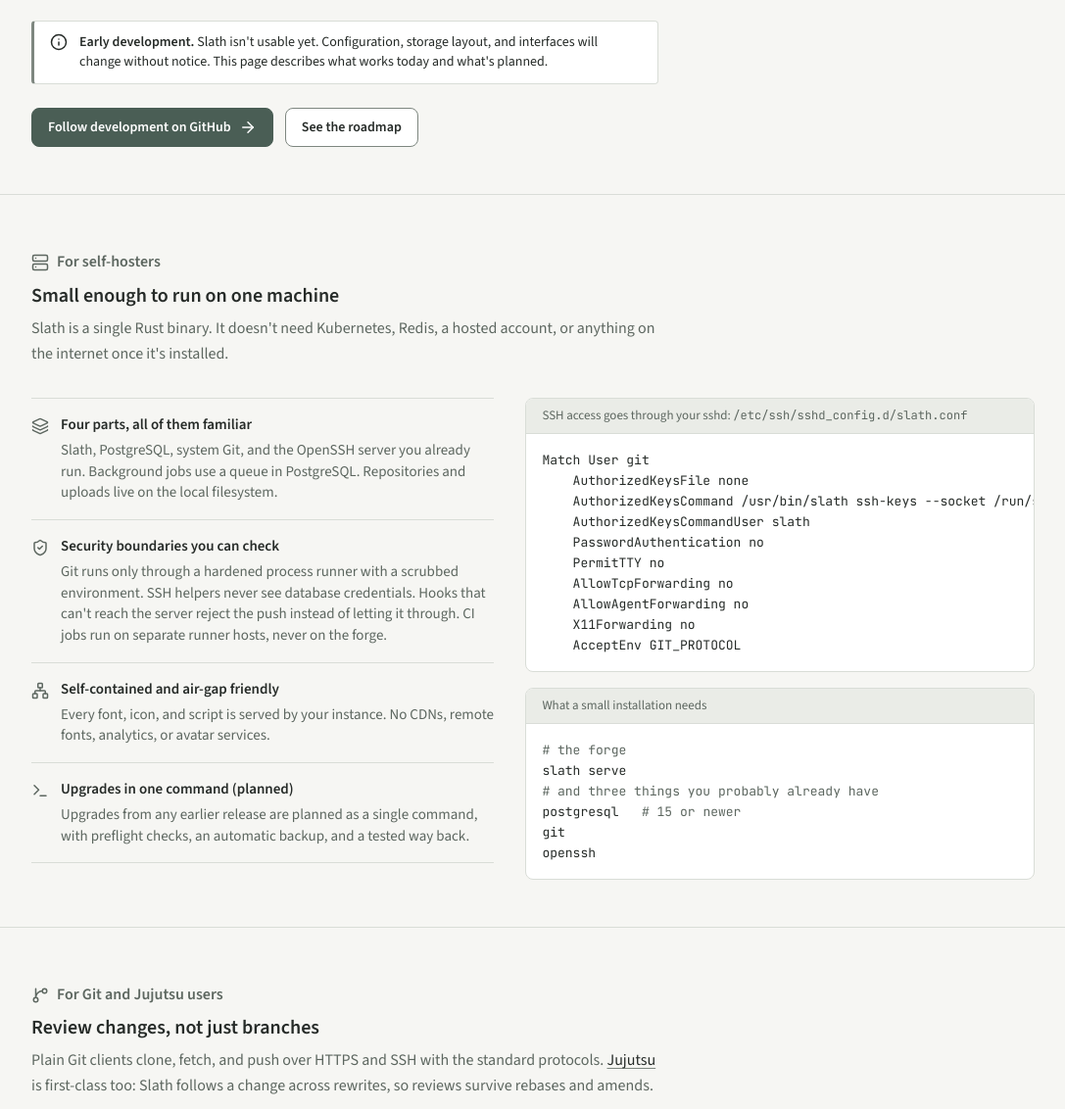
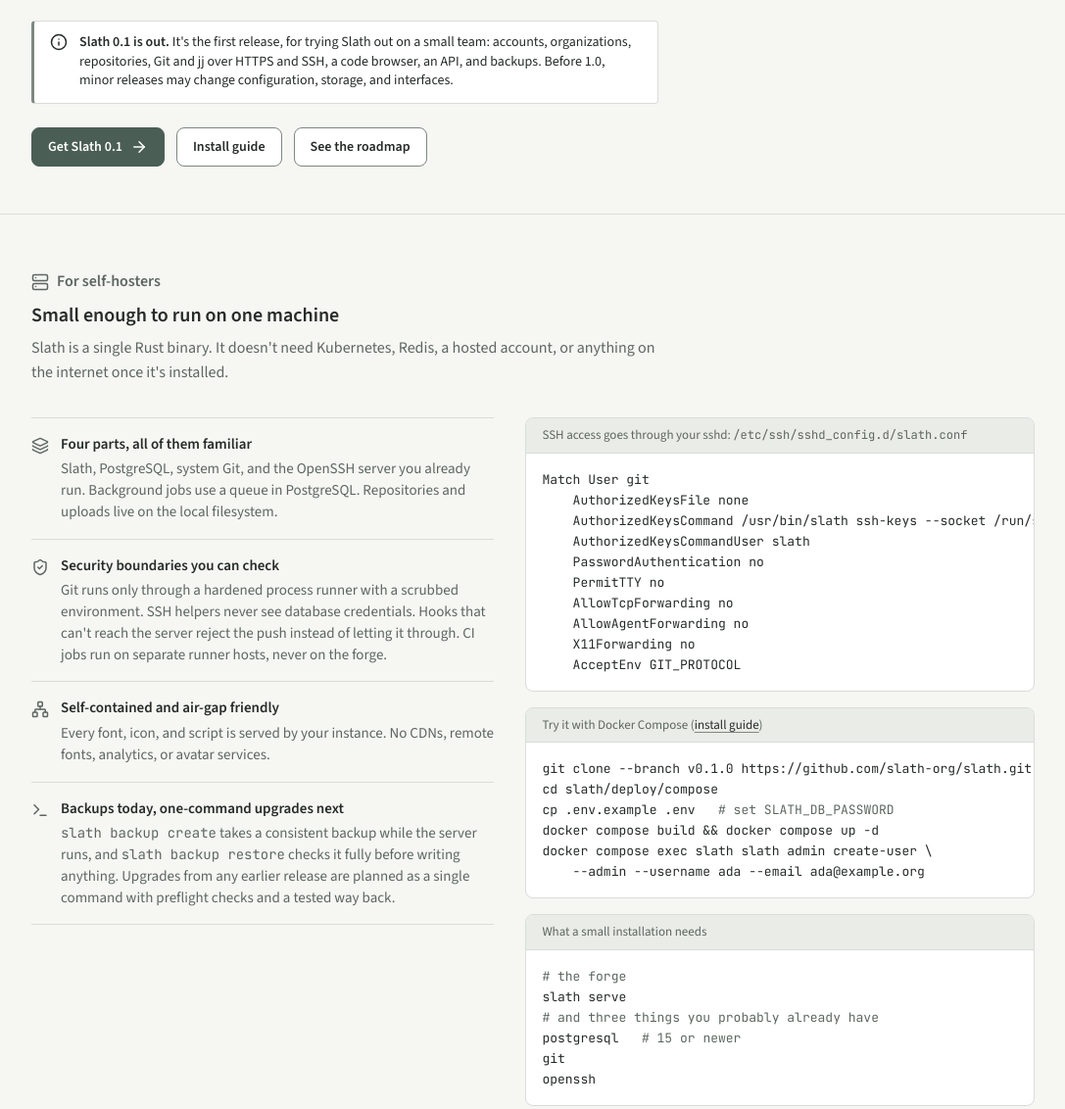
Before and after one commit to slath-org/slath.org, a plain HTML site: page index.html in a window 1280 px wide. Shown: the part 302-1434 px from the top of the page at 98% size, without its empty margins (96-1183 px from the left). Drawn offline with Linux system fonts and the light colour scheme.

Commit message:
Announce Slath 0.1
The notice now says 0.1 is out and what it covers, the hero links to the
release and the install guide, and the self-hosting section shows a Docker
Compose quick start and describes backups. The roadmap marks the
foundation done, 0.1 released, and 0.2 as next; "done" uses a square
marker so status isn't shown by color alone.

Signed-off-by: Erich Seifert <dev@erichseifert.de>

```diff
--- a/assets/site.css
+++ b/assets/site.css
@@ -482,6 +482,8 @@ td:first-child, th:first-child { white-space: nowrap; }
 }
 .status-active::before { background: currentColor; }
 .status-planned { color: var(--text-secondary); font-weight: 400; }
+/* Shape, not just color: done is a filled square. */
+.status-done::before { background: currentColor; border-radius: 2px; }
 
 /* Footer */
 .site-footer {
--- a/index.html
+++ b/index.html
@@ -52,13 +52,14 @@
         <p class="lede">Slath is a secure, lightweight forge you run yourself. A small installation needs only Slath, PostgreSQL, Git, and OpenSSH. It's free software under the AGPL.</p>
         <div class="notice" role="note">
           <svg class="icon" aria-hidden="true"><use href="assets/icons.svg#info"/></svg>
-          <p><strong>Early development.</strong> Slath isn't usable yet. Configuration, storage layout, and interfaces will change without notice. This page describes what works today and what's planned.</p>
+          <p><strong>Slath 0.1 is out.</strong> It's the first release, for trying Slath out on a small team: accounts, organizations, repositories, Git and jj over HTTPS and SSH, a code browser, an API, and backups. Before 1.0, minor releases may change configuration, storage, and interfaces.</p>
         </div>
         <div class="actions">
-          <a class="button button-primary" href="https://github.com/slath-org/slath">
-            Follow development on GitHub
+          <a class="button button-primary" href="https://github.com/slath-org/slath/releases/tag/v0.1.0">
+            Get Slath 0.1
             <svg class="icon" aria-hidden="true"><use href="assets/icons.svg#arrow-right"/></svg>
           </a>
+          <a class="button" href="https://github.com/slath-org/slath/blob/v0.1.0/docs/admin/install.md">Install guide</a>
           <a class="button" href="#roadmap">See the roadmap</a>
         </div>
       </div>
@@ -90,8 +91,8 @@
             </li>
             <li>
               <svg class="icon" aria-hidden="true"><use href="assets/icons.svg#terminal"/></svg>
-              <strong>Upgrades in one command (planned)</strong>
-              <p>Upgrades from any earlier release are planned as a single command, with preflight checks, an automatic backup, and a tested way back.</p>
+              <strong>Backups today, one-command upgrades next</strong>
+              <p><code>slath backup create</code> takes a consistent backup while the server runs, and <code>slath backup restore</code> checks it fully before writing anything. Upgrades from any earlier release are planned as a single command with preflight checks and a tested way back.</p>
             </li>
           </ul>
           <div>
@@ -107,6 +108,15 @@
     AllowAgentForwarding no
     X11Forwarding no
     AcceptEnv GIT_PROTOCOL</code></pre>
+            </figure>
+            <figure class="code">
+              <figcaption>Try it with Docker Compose (<a href="https://github.com/slath-org/slath/blob/v0.1.0/docs/admin/install.md">install guide</a>)</figcaption>
+<pre><code>git clone --branch v0.1.0 https://github.com/slath-org/slath.git
+cd slath/deploy/compose
+cp .env.example .env   <span class="muted"># set SLATH_DB_PASSWORD</span>
+docker compose build &amp;&amp; docker compose up -d
+docker compose exec slath slath admin create-user \
+    --admin --username ada --email ada@example.org</code></pre>
             </figure>
             <figure class="code">
               <figcaption>What a small installation needs</figcaption>
@@ -137,7 +147,7 @@ openssh</code></pre>
               <li>a <code>Change-Id:</code> trailer in the commit message, for Git users and existing Gerrit-style tooling.</li>
             </ul>
             <p>On top of that, merge requests will show each revision of a change, interdiffs between revisions, and <strong>stacks</strong> of dependent changes that can be reviewed one by one and landed partially, from the web or by pushing.</p>
-            <p>Merge requests and stacks are planned. Today Slath serves Git over smart HTTP (protocol v0 and v2) and over SSH, and its test suite runs <code>jj git clone</code> and <code>jj git push</code> over both for every supported jj version.</p>
+            <p>Merge requests and stacks are planned. Slath 0.1 serves Git over smart HTTP (protocol v0 and v2) and over SSH, and its test suite runs <code>jj git clone</code> and <code>jj git push</code> over both for every supported jj version.</p>
           </div>
           <div>
             <figure class="code">
@@ -200,9 +210,9 @@ Retry webhook delivery with backoff</code></pre>
               <tr><th scope="col">Version</th><th scope="col">Theme</th><th scope="col">Status</th></tr>
             </thead>
             <tbody>
-              <tr><td class="version">foundation</td><td>Workspace, hardened Git runner, job queue, Git over HTTPS and SSH, jj compatibility tests</td><td><span class="status status-active">In progress</span></td></tr>
-              <tr><td class="version">0.1</td><td>Self-hosted Git: accounts, tokens, SSH keys, organizations, repositories, code browser, API, backup and restore</td><td><span class="status status-planned">Planned</span></td></tr>
-              <tr><td class="version">0.2</td><td>Team alpha: OIDC, TOTP, passkeys, teams, branch protection, issues, notifications, search, import, robust upgrades</td><td><span class="status status-planned">Planned</span></td></tr>
+              <tr><td class="version">foundation</td><td>Workspace, hardened Git runner, job queue, Git over HTTPS and SSH, jj compatibility tests</td><td><span class="status status-done">Done</span></td></tr>
+              <tr><td class="version"><a href="https://github.com/slath-org/slath/releases/tag/v0.1.0">0.1</a></td><td>Self-hosted Git: accounts, tokens, SSH keys, organizations, repositories, code browser, API, backup and restore</td><td><span class="status status-done">Released</span></td></tr>
+              <tr><td class="version">0.2</td><td>Team alpha: OIDC, TOTP, passkeys, teams, branch protection, issues, notifications, search, import, robust upgrades</td><td><span class="status status-active">Next</span></td></tr>
               <tr><td class="version">0.3</td><td>Merge requests and forks: revisions, interdiffs, batched reviews, suggestions, statuses, webhooks, bot accounts</td><td><span class="status status-planned">Planned</span></td></tr>
               <tr><td class="version">0.4</td><td>Stacks: per-change review, stack view, partial landing, landing by push, conflicts</td><td><span class="status status-planned">Planned</span></td></tr>
               <tr><td class="version">0.5</td><td>CI with GitHub Actions-style workflows on separate runners, with approval for external contributions</td><td><span class="status status-planned">Planned</span></td></tr>
@@ -225,6 +235,7 @@ Retry webhook delivery with backoff</code></pre>
         <div class="actions">
           <a class="button button-primary" href="https://github.com/slath-org/slath">Source code <svg class="icon" aria-hidden="true"><use href="assets/icons.svg#external-link"/></svg></a>
           <a class="button" href="https://github.com/slath-org/slath/blob/main/CHANGELOG.md">Changelog</a>
+          <a class="button" href="https://github.com/slath-org/slath/blob/main/docs/admin/install.md">Install guide</a>
           <a class="button" href="https://github.com/slath-org/slath/blob/main/docs/dev/setup.md">Development setup</a>
         </div>
       </div>
```
